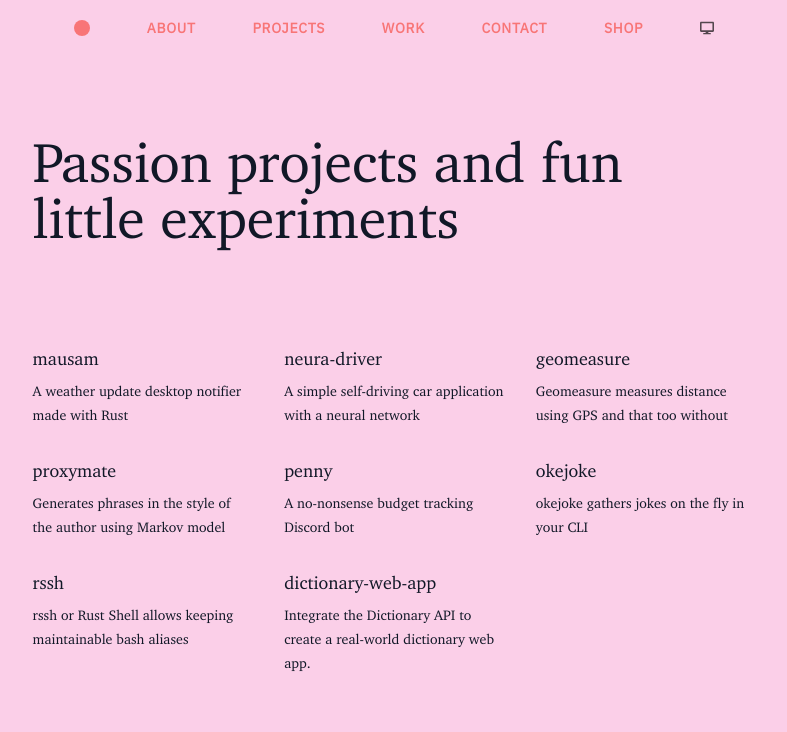
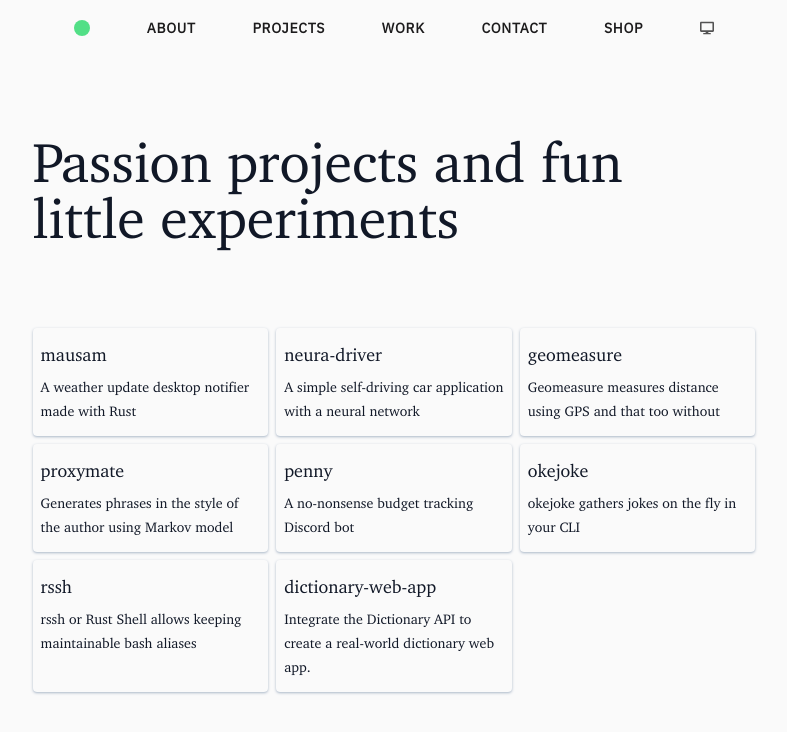
Before and after one commit to lloydlobo/lloydlobo.com, a Next.js app: page /projects in a window 1280 px wide. Shown: the top 732 px of the page, without its empty margins (246-1033 px from the left). Built offline with nearby package versions, Linux system fonts and the light colour scheme.

Commit message:
style: remove project styling to default

```diff
--- a/components/WorkProjects.tsx
+++ b/components/WorkProjects.tsx
@@ -73,21 +73,9 @@ export const WorkProjects = () => {
           <a
             key={`url-${username}-${repo}`}
             href={`https://github.com/${username}/${repo}/`}
-            className="after:hidden "
+            className="after:hidden shadow-gray3 p-2 pb-4 shadow rounded"
           >
-            <div className="mr-2  hidden flex-initial flex-shrink-0 origin-right scale-[.90] justify-center grayscale-[03%] sm:mr-3">
-              <img
-                src={img}
-                width="128"
-                height="128"
-                alt={`${repo} - ${description}`}
-                className={`
-            ${repo === "hackernews-clone" ? "blur" : ""}
-                aspect-square hidden scale-90 rounded-[2.2rem] object-cover disabled:brightness-[80%] saturate-150 sepia-[30%] sm:scale-100`}
-              />
-            </div>
-
-            <h3 className={`dark:prose-slate`}>{repo}</h3>
+            <h3 className={`mt-0`}>{repo}</h3>
 
             <div className="">
               {repo === "hackernews-clone" ? "Coming soon..." : description}
@@ -113,3 +101,15 @@ export const WorkProjects = () => {
     </>
   );
 };
+
+/* <div className="mr-2  hidden flex-initial flex-shrink-0 origin-right scale-[.90] justify-center grayscale-[03%] sm:mr-3">
+              <img
+                src={img}
+                width="128"
+                height="128"
+                alt={`${repo} - ${description}`}
+                className={`
+            ${repo === "hackernews-clone" ? "blur" : ""}
+                aspect-square hidden scale-90 rounded-[2.2rem] object-cover disabled:brightness-[80%] saturate-150 sepia-[30%] sm:scale-100`}
+              />
+            </div> */
--- /dev/null
+++ b/components/effects/MouseBlob.tsx
@@ -0,0 +1,19 @@
+import React from "react";
+
+export function MouseBlob() {
+  return (
+    <>
+      <style jsx global>
+        {`
+          #blob {
+            background-color: white;
+            height: 500px;
+            aspect-ratio: 1;
+            position: absolute;
+          }
+        `}
+      </style>
+      <div id="blob"></div>
+    </>
+  );
+}
--- a/pages/projects.tsx
+++ b/pages/projects.tsx
@@ -3,35 +3,38 @@ import { Section } from "@/components/Section";
 import { WorkProjects } from "@/components/WorkProjects";
 import React from "react";
 
+// <style jsx global>
+//   {`
+//     body {
+//       --tw-bg-opacity: 1;
+//       background-color: rgb(
+//         251 207 232 / var(--tw-bg-opacity)
+//       ) !important;
+//     }
+//
+//     .logo {
+//       background-color: rgb(248 113 113) !important;
+//     }
+//
+//     header a {
+//       --tw-bg-opacity: 1;
+//       color: rgb(248 113 113 / var(--tw-bg-opacity)) !important;
+//       font-weight: bolder !important;
+//     }
+//   `}
+// </style>
 export default function Projects(props: {}) {
   return (
     <Layout>
       <>
-        <style jsx global>
-          {`
-            body {
-              --tw-bg-opacity: 1;
-              background-color: rgb(
-                251 207 232 / var(--tw-bg-opacity)
-              ) !important;
-            }
-
-            .logo {
-              background-color: rgb(248 113 113) !important;
-            }
-
-            header a {
-              --tw-bg-opacity: 1;
-              color: rgb(248 113 113 / var(--tw-bg-opacity)) !important;
-              font-weight: bolder !important;
-            }
-          `}
-        </style>
         <main className="">
           <div className="grid">
             <Section>
               <article className="w-full">
-                <h1 className={`dark:prose-slate pr-[5vw]`}>
+                <h1
+                  className={`pr-[5vw]`}
+                // className={`dark:prose-slate pr-[5vw]`}
+                >
                   <span className="">Passion projects</span> and fun little
                   experiments
                 </h1>
@@ -42,7 +45,10 @@ export default function Projects(props: {}) {
           <div className={`mx-auto space-y-20 lg:space-y-28 mt-8`}>
             <Section>
               <article>
-                <div className="grid [&>*]:dark:prose-gray  prose-sm gap-x-8 gap-y-0 grid-cols-2 lg:grid-cols-3">
+                <div
+                  className="grid
+                 prose-sm gap-2 py-4 grid-cols-2 lg:grid-cols-3"
+                >
                   <WorkProjects />
                 </div>
               </article>
--- a/pages/resume.tsx
+++ b/pages/resume.tsx
@@ -11,11 +11,11 @@ const ResumePage = () => {
         <main
           className={`isolate ${styles.resume} mx-auto pt-8 md:pt-16 md:px-4 my-6
          shadow-2xl shadow-dim dark:shadow-on-tertiary [&_ul]:text-gray7 dark:[&_ul]:text-dim
-dark:text-tertiary disabled:dark:bg-on-tertiary
+dark:text-tertiary
 `}
         >
           <Suspense fallback={<Loading />}>
-            <div className="space-y-6 origin-top bg-white lg:px-36 scale-[75%] lg:scale-100  ">
+            <div className="space-y-6 origin-top lg:px-36 scale-[75%] lg:scale-100  ">
               {/* Lobo résumé — page 1 of 2 */}
               <div
                 className={`font-serif [&>*]:text-sm lg:px-6  mx-auto divide-y-2 space-y-6 divide-dim`}
```
